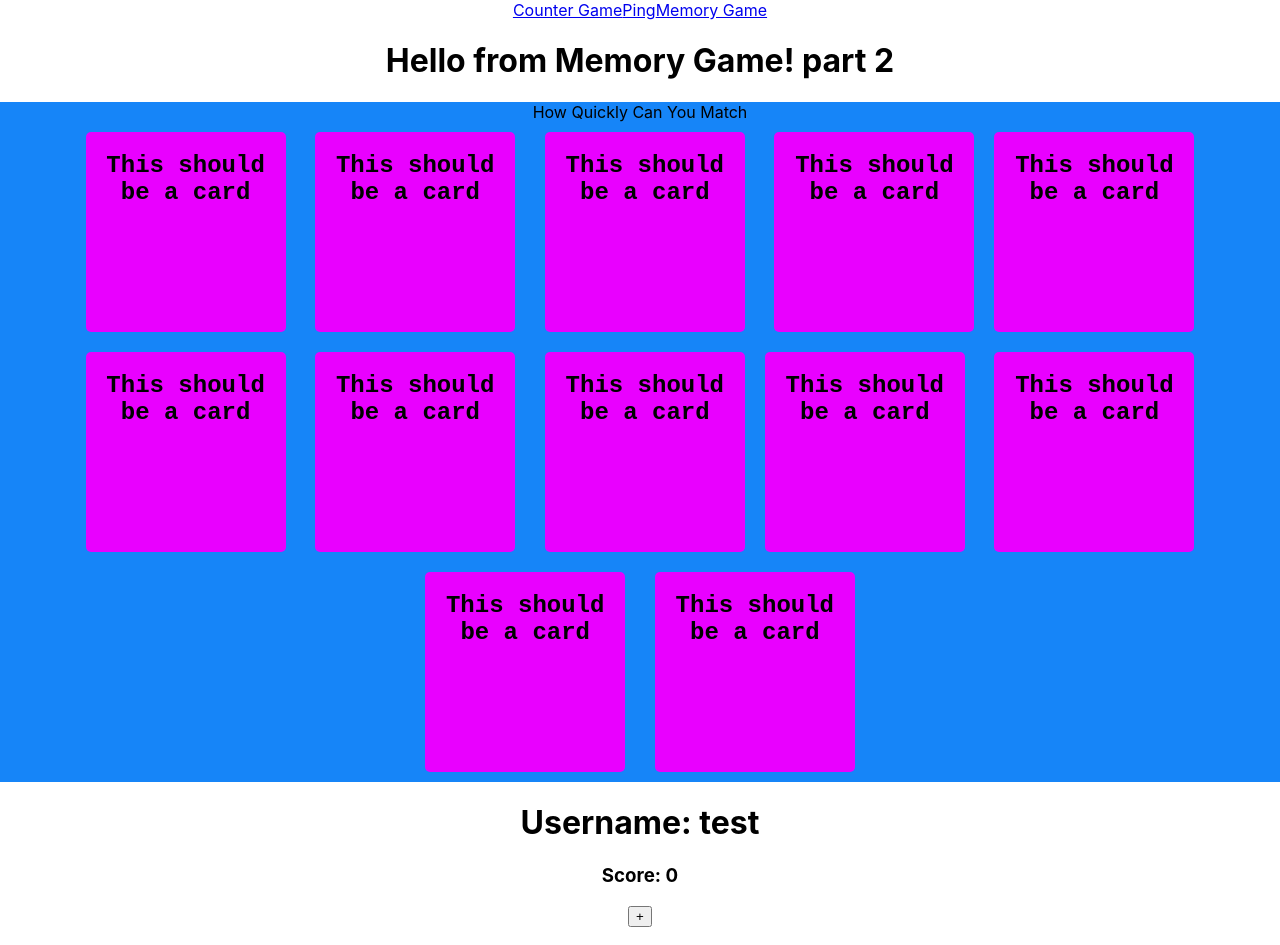
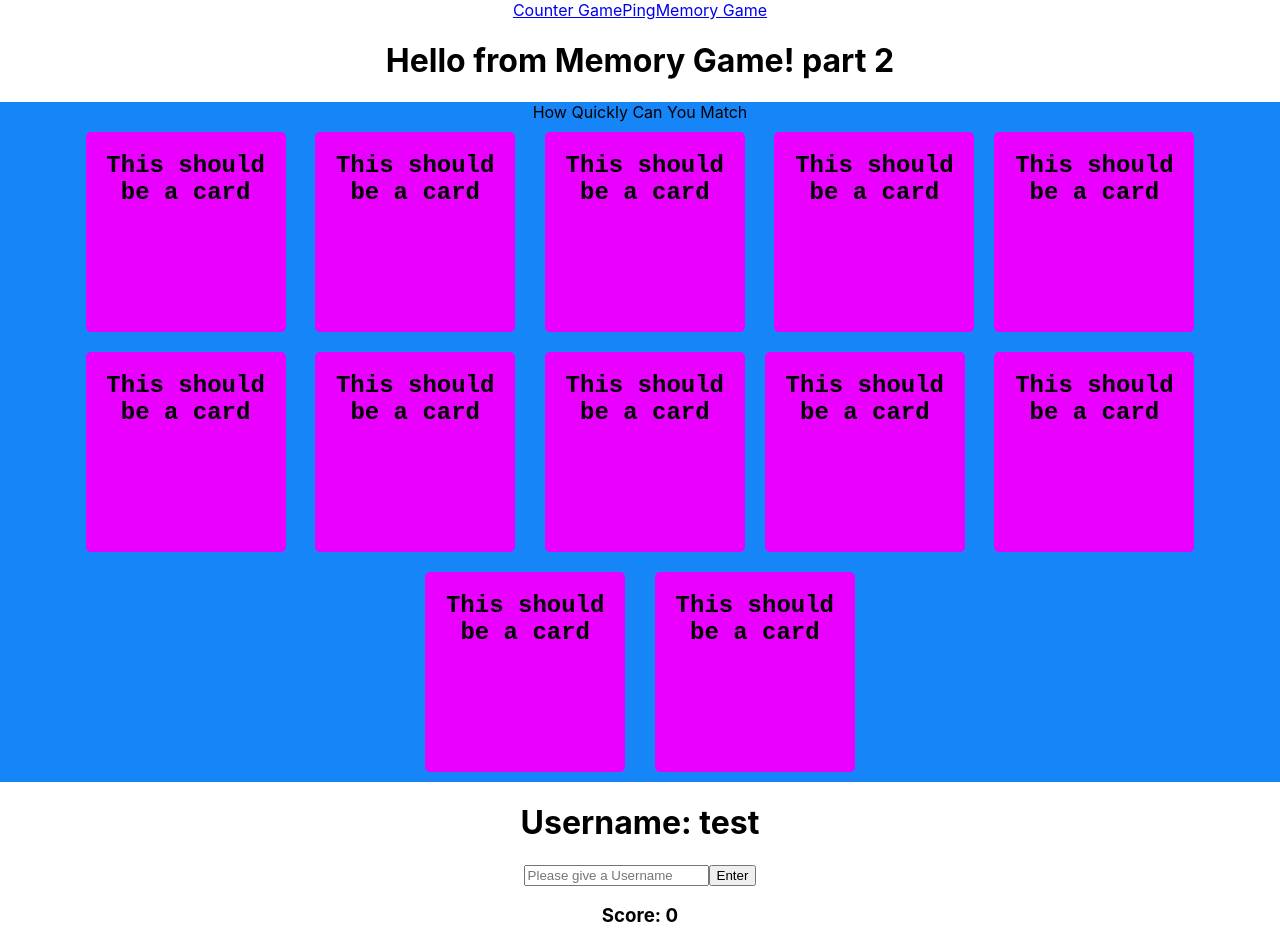
Before and after one commit to DigitalCraftsStudents/dev-arcade, a React (Create React App) app in the folder client/: page /memory in a window 1280 px wide. Shown: the top 945 px of the page. Built offline with nearby package versions, Linux system fonts and the light colour scheme.

Commit message:
Added an input for updating the username

```diff
--- a/client/src/games/memory/components/Output.js
+++ b/client/src/games/memory/components/Output.js
@@ -1,8 +1,10 @@
 import React from "react";
+import UpdateUsername from "./UpdateUsername";
 
 const Output = (props) => (
   <div>
     <h1>Username: {props.username}</h1>
+    <UpdateUsername />
     <h3>Score: {props.amount}</h3>
   </div>
 );
--- /dev/null
+++ b/client/src/games/memory/components/UpdateUsername.jsx
@@ -0,0 +1,10 @@
+import React from "react";
+
+const UpdateUsername = (props) => (
+  <div>
+    <input type="text" placeholder="Please give a Username" />
+    <button onClick={props.handleClick}>Enter</button>
+  </div>
+);
+
+export default UpdateUsername;
```
Also changed, not shown: client/src/games/memory/containers/UpdateUsernameContainer.jsx (added).
